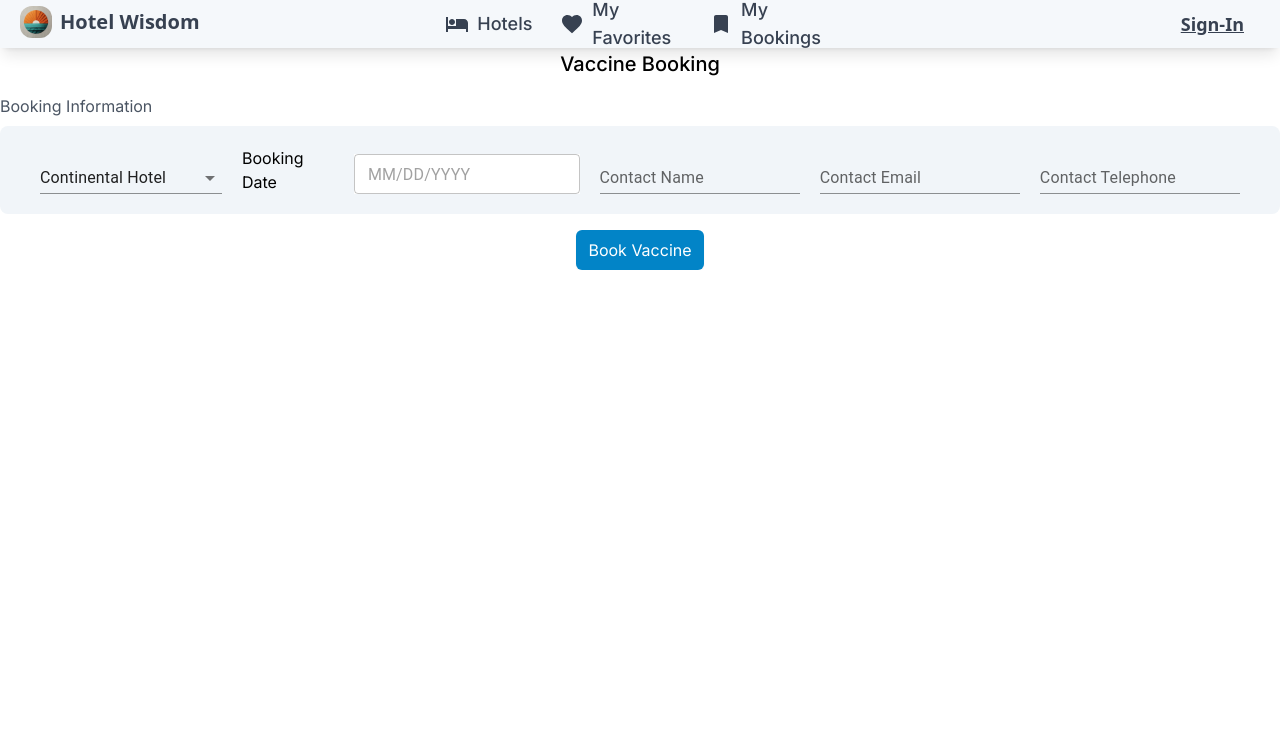
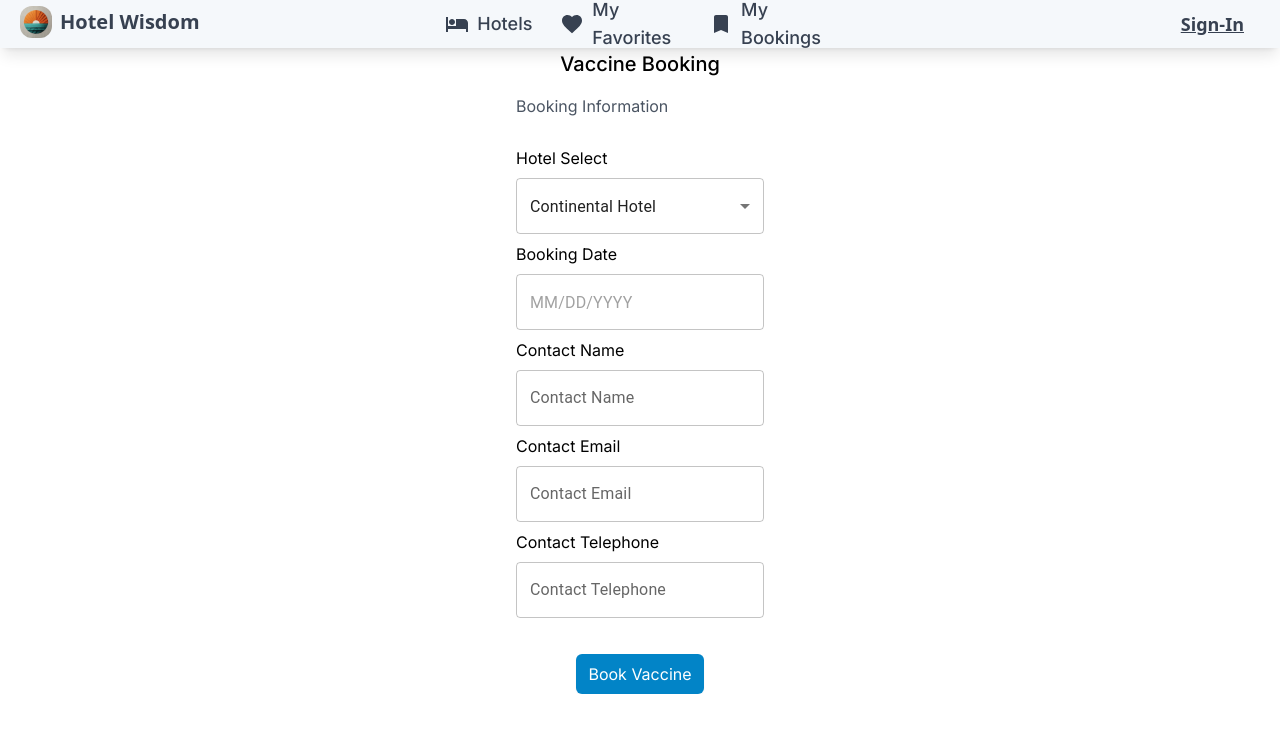
Before and after one commit to 2110503TACEDT66/swdevprac2-project-sdk-dev, a Next.js app: page /account/booking in a window 1280 px wide. Shown: the top 732 px of the page. Built offline with nearby package versions, Linux system fonts and the light colour scheme; no server answers.

Commit message:
edit booking page

```diff
--- a/src/app/(hotelinfo)/hotel/[hid]/page.tsx
+++ b/src/app/(hotelinfo)/hotel/[hid]/page.tsx
@@ -1,33 +1,95 @@
 "use client";
 import DateReserve from "@/components/DateReserve";
 import dayjs, { Dayjs } from "dayjs";
-import { useState } from "react";
-import { useDispatch } from "react-redux";
-import { AppDispatch } from "@/redux/store";
-import { addBooking } from "@/redux/features/bookSlice";
+import { useEffect, useState } from "react";
+import { useSession } from "next-auth/react";
+import createBooking from "@/libs/createBooking";
+import { useSearchParams } from "next/navigation";
+import getOneBooking from "@/libs/getOneBooking";
+import { BookingItem } from "../../../../../interface";
 import BookingCard from "@/components/BookingCard"
-
-export default function Booking({params}:{params:{hid:string}}) {
-
-  const [name, setName] = useState<string>("");
-  const[email, setEmail] = useState<string>("");
-  const [tel, setTel] = useState<string>("");
-  const [bookingDate, setBookingDate] = useState<Dayjs | null>(null);
+import getOneHotel from "@/libs/getOneHotel";
 
 
+export default function Booking({params,children}:{params: {hid: string},children:React.ReactNode}) {
+  const { data: session } = useSession();
+  if(!session || !session.user.token) return (<div>Not login</div>)
 
+  const urlParams = useSearchParams();
+  const id = urlParams.get("id");
+
+  useEffect(()=>{
+    const fetchdata =  async ()=>{
+      const data = await getOneHotel(session.user.token,params.hid)
+      setHotelName(data.data.name);
+      sethotelImg(data.data.image);
+      sethotelAddress(data.data.address+" "+data.data.district+" "+data.data.province+" "+data.data.postalcode);
+      sethotelRegion(data.data.region);
+      sethotelTel(data.data.tel);
+    }
+
+    fetchdata()
+  },[])
+
+
+  const [hotelName,setHotelName] = useState("")
+  const [hotelImg,sethotelImg] = useState("")
+  const [hotelAddress,sethotelAddress] = useState("")
+  const [hotelRegion,sethotelRegion] = useState("")
+  const [hotelTel,sethotelTel] = useState("")
+
+  const makeBooking = async () => {
+    if (session) {
+      const item = {
+        date: dayjs(bookingDate).toDate(),
+        contactEmail: contactEmail,
+        contactName: contactName,
+        contactTel: contactTel,
+      };
+      await createBooking(session.user.token, bookingLocation, item);
+      window.location.href = "/account/mybookings";
+    }
+  };
+
+  const [contactName, setName] = useState<string>("");
+  const [contactEmail, setEmail] = useState<string>("");
+  const [contactTel, setTel] = useState<string>("");
+  const [bookingDate, setBookingDate] = useState<Dayjs | null>(null);
+  const [bookingLocation, setBookingLocation] = useState<string>(
+    "65df5083dc8452a715f007cd"
+  );
+
+  useEffect(() => {
+    const getBooking = async () => {
+      if (id != null && session && !contactEmail) {
+        const bookings: BookingItem = (
+          await getOneBooking(session.user.token, id)
+        ).data;
+        setName(bookings.contactName);
+        setEmail(bookings.contactEmail);
+        setTel(bookings.contactTel);
+        setBookingDate(dayjs(bookings.date));
+        setBookingLocation(bookings.hotel);
+      }
+    };
+    getBooking();
+  }, [contactName, contactEmail, contactTel, bookingDate, bookingLocation]);
 
   return (
     <main className="p-10 w-full">
       <div className="text-5xl">Your Accommodation Booking</div>
       <div className="py-5 text-2xl text-gray-600">Make sure all the details on this page are correct before proceeding the booking.</div>
       <div className="w-[95%] flex flex-row  gap-5 py-4">
-
       <div className="  flex flex-col basis-3/5 p-10 rounded-lg shadow-lg">
       <div className="text-3xl font-medium">Booking details</div>
         <div className="text-base text-gray-600 mt-2">Please fill in all field correctly to ensure you receive the booking comfirmation email</div>
+
         <DateReserve
-
+          contactName={contactName}
+          contactEmail={contactEmail}
+          contactTel={contactTel}
+          bookingDate={bookingDate}
+          bookingLocation={bookingLocation}
           onNameChange={(value: string) => {
             setName(value);
           }}
@@ -37,25 +99,25 @@ export default function Booking({params}:{params:{hid:string}}) {
           onTelChange={(value: string) => {
             setTel(value);
           }}
-
           onDateChange={(value: Dayjs) => {
             setBookingDate(value);
           }}
-
+          onLocationChange={(value: string) => {
+            setBookingLocation(value);
+          }}
         ></DateReserve>
         <div className="flex flex-row-reverse">
           <button
             name="Book Now!"
             className="block rounded-full bg-orange-500 px-5 py-2 text-white shadow-sm mt-5"
-                onClick={addBooking()}
+            onClick={makeBooking}
             >
           Book Now!
           </button>
         </div>
       </div>
-
       <div className="basis-2/5">
-          <BookingCard hotelName="Pattaya@Legend" imgSrc="/img/patta.jpg" address="123 chonburi" tel="012345678" region="Middle"/>
+          <BookingCard hotelName={hotelName} imgSrc={hotelImg} address={hotelAddress} region={hotelRegion} tel={hotelTel}/>
         </div>
       </div>
     </main>
--- a/src/components/DateReserve.tsx
+++ b/src/components/DateReserve.tsx
@@ -33,9 +33,11 @@ export default function DateReserve({
   const [location, setLocation] = useState<String>(bookingLocation);
 
   return (
-    <div className="bg-slate-100 rounded-lg space-x-5 w-fit px-10 py-5 flex flex-row items-end">
+    <form className="space-y-2 rounded-lg w-full py-5 flex flex-col">
+      <div>Hotel Select</div>
       <Select
-        variant="standard"
+        fullWidth
+        variant="outlined"
         name="hospitalSelect"
         id="hospitalSelect"
         value={location}
@@ -52,7 +54,7 @@ export default function DateReserve({
       <div>Booking Date</div>
       <LocalizationProvider dateAdapter={AdapterDayjs}>
         <DatePicker
-          slotProps={{ textField: { size: "small" } }}
+          slotProps={{ textField: { size: "medium" } }}
           className="bg-white"
           defaultValue={date}
           value={date}
@@ -63,8 +65,10 @@ export default function DateReserve({
         ></DatePicker>
       </LocalizationProvider>
 
+      <div>Contact Name</div>
       <TextField
-        variant="standard"
+        fullWidth
+        variant="outlined"
         name="contactName"
         label="Contact Name"
         defaultValue={contactName}
@@ -72,9 +76,10 @@ export default function DateReserve({
           onNameChange(e.target.value);
         }}
       ></TextField>
-
+      <div>Contact Email</div>
       <TextField
-        variant="standard"
+        fullWidth
+        variant="outlined"
         name="contactEmail"
         label="Contact Email"
         defaultValue={contactEmail}
@@ -82,9 +87,10 @@ export default function DateReserve({
           onEmailChange(e.target.value);
         }}
       ></TextField>
-
+      <div>Contact Telephone</div>
       <TextField
-        variant="standard"
+        fullWidth
+        variant="outlined"
         name="contactTel"
         label="Contact Telephone"
         defaultValue={contactTel}
@@ -92,6 +98,6 @@ export default function DateReserve({
           onTelChange(e.target.value);
         }}
       ></TextField>
-    </div>
+    </form>
   );
 }
```
Also changed, not shown: src/components/BookingCard.tsx (+3 -3 lines). Lines whose indentation alone changed are shown as unchanged.
